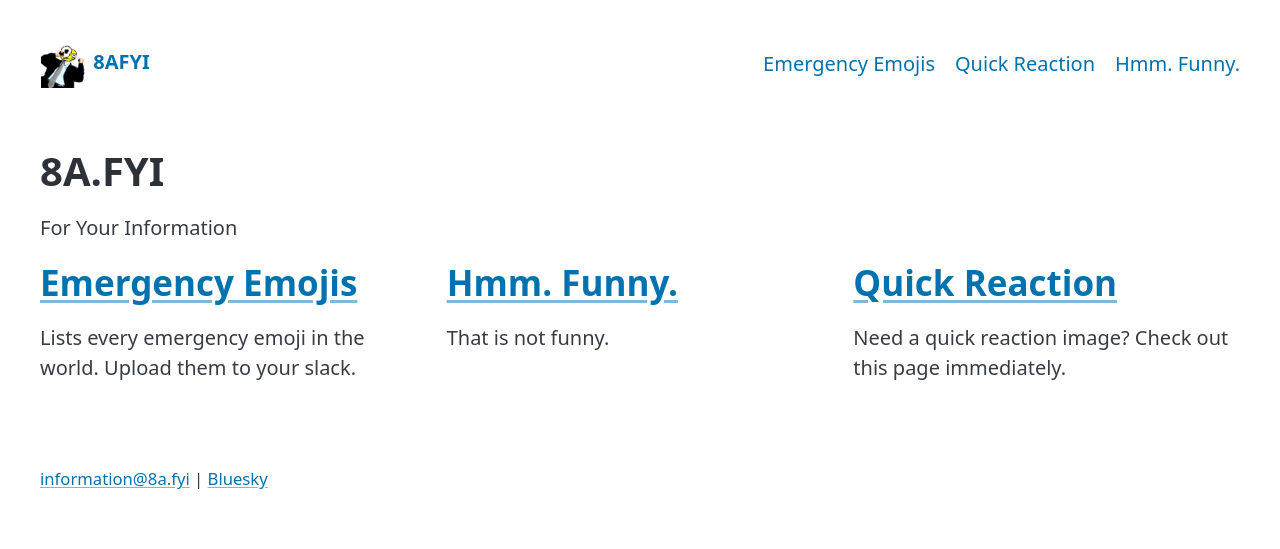
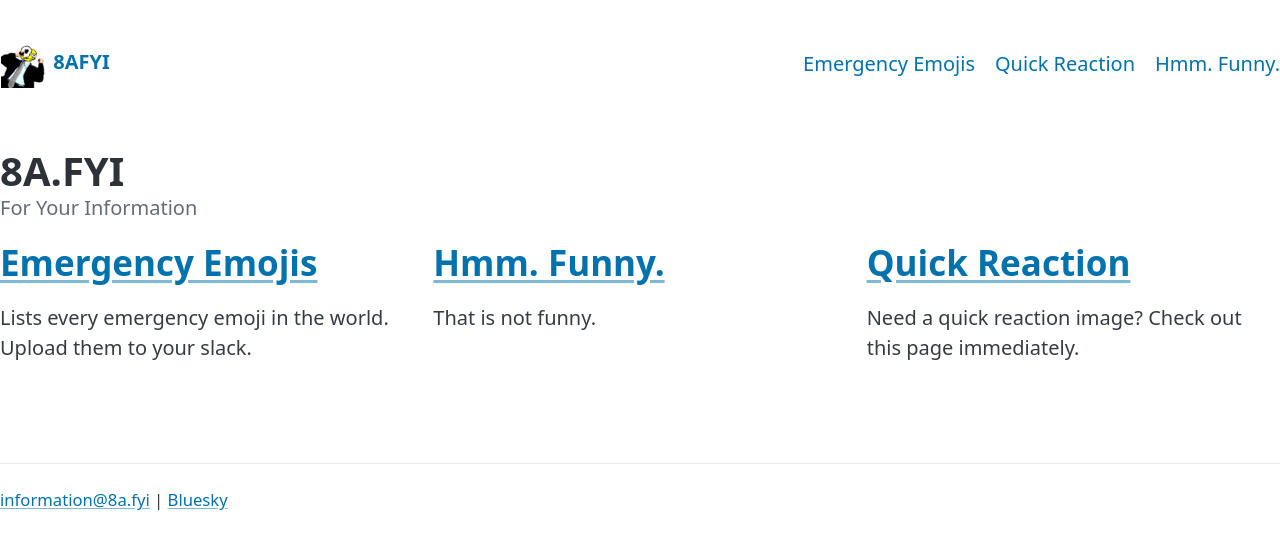
Before and after one commit to 8afyi/8afyi.github.io, a Jekyll site: the page built from index.md, in a window 1280 px wide. Shown: the top 549 px of the page. Built offline with Jekyll 4.4.1, drawn with Linux system fonts in a browser that asks for light colours.

Commit message:
superstyling

```diff
--- a/_layouts/default.html
+++ b/_layouts/default.html
@@ -10,7 +10,7 @@
     {% seo %}
   </head>
   <body>
-    <header class="container">
+    <header>
       <nav>
         <ul>
           <li>
@@ -33,11 +33,12 @@
       </nav>
     </header>
 
-    <main class="container">
+    <main>
       {{ content }}
     </main>
 
-    <footer class="container">
+    <footer>
+      <hr />
       <small>
         {% if site.author.email %}
           <a href="mailto:{{ site.author.email }}">{{ site.author.email | escape }}</a>{% if site.social_links and site.social_links.size > 0 %} | {% endif %}
--- a/_layouts/page.html
+++ b/_layouts/page.html
@@ -3,10 +3,12 @@ layout: default
 ---
 {% if page.title %}
   <header>
+    <hgroup>
     <h1>{{ page.title }}</h1>
     {% if page.description %}
       <p>{{ page.description }}</p>
     {% endif %}
+    </hgroup>
   </header>
 {% endif %}
 
```
